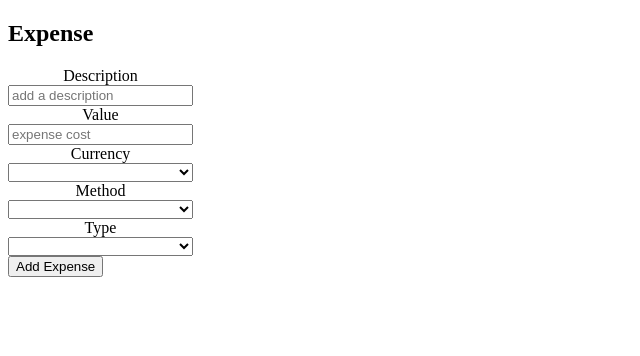
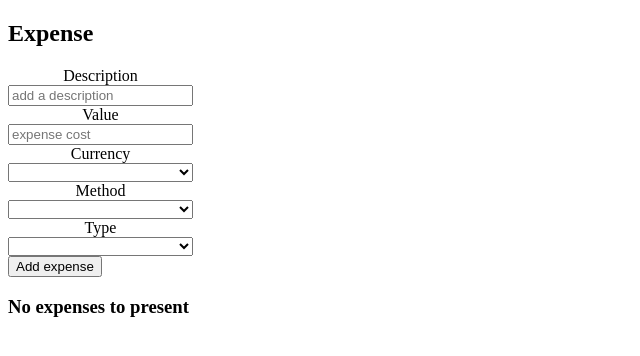
Before and after one commit to leandrojpcarvalho/Project-wallet-in-vue, a Vue app: page / in a window 1280 px wide. Shown: the top 356 px of the page, without its empty margins (0-640 px from the left). Built offline with nearby package versions, Linux system fonts and the light colour scheme.

Commit message:
new component ExpensesList

```diff
--- a/src/App.vue
+++ b/src/App.vue
@@ -1,5 +1,4 @@
 <template>
-  <header>{{ console.log(this) }}</header>
   <main>
     <section>
       <div>
@@ -7,12 +6,19 @@
         <AddExpense
           :addNewExpense="addNewExpense"
           :arrayCurrencies="arrayCurrencies(currencies)"
+          :deleteExpense="deleteExpense"
+          :editExpense="dataToEdit"
           :methodsPayment="methodsPayment"
           :typeOfExpense="typeOfExpense"
+          :cleanEdit="cleanEdit"
         />
       </div>
       <section>
-        <ExpensesList :expenses="expenses" :editExpense="editExpense" />
+        <ExpensesList
+          :expenses="expenses"
+          :editExpense="editExpense"
+          :deleteExpense="deleteExpense"
+        />
       </section>
     </section>
   </main>
@@ -51,7 +57,8 @@ export default defineComponent({
     const methodsPayment = ref<string[]>(["credit card", "debit card", "cash"]);
     const typeOfExpense = ref<string[]>(["health", "food", "leisure"]);
     const expenses = ref<Wallet[]>([]);
-    return { currencies, methodsPayment, typeOfExpense, expenses };
+    const dataToEdit = ref<Wallet>();
+    return { currencies, methodsPayment, typeOfExpense, expenses, dataToEdit };
   },
   methods: {
     arrayCurrencies(data: Currencies): string[] {
@@ -61,13 +68,27 @@ export default defineComponent({
       return this.expenses.length.toString();
     },
     addNewExpense(expense: Wallet) {
-      this.expenses = [
-        ...this.expenses,
-        { ...expense, id: this.idGenerator() },
-      ];
+      if (expense.id === "") {
+        this.expenses = [
+          ...this.expenses,
+          { ...expense, id: this.idGenerator() },
+        ];
+      } else {
+        this.expenses = [
+          ...this.expenses.filter(({ id }) => id !== expense.id),
+          expense,
+        ];
+      }
     },
     editExpense(expenseId: string) {
-      return this.expenses.find(({ id }) => id === expenseId);
+      const data = this.expenses.find(({ id }) => id === expenseId);
+      if (data) this.dataToEdit = data;
+    },
+    deleteExpense(expenseId: string) {
+      this.expenses = this.expenses.filter(({ id }) => id !== expenseId);
+    },
+    cleanEdit(resetState: Wallet) {
+      this.dataToEdit = resetState;
     },
   },
 });
--- a/src/components/AddExpense.vue
+++ b/src/components/AddExpense.vue
@@ -47,14 +47,17 @@
           </option>
         </select>
       </div>
-      <button @click="sendForm()">Add Expense</button>
+      <button v-if="isEdit" @click.prevent="editFom(expense)">
+        Edit Expense
+      </button>
+      <button v-else @click.prevent="sendForm()">Add expense</button>
     </form>
   </div>
 </template>
 
 <script lang="ts">
 import { Wallet } from "@/types/Wallet";
-import { defineComponent, ref, PropType } from "vue";
+import { defineComponent, ref, PropType, computed } from "vue";
 
 const INITIAL_STATE = {
   description: "",
@@ -83,15 +86,40 @@ export default defineComponent({
       require: true,
       type: Function,
     },
+    editExpense: {
+      require: false,
+      type: Object as PropType<Wallet>,
+    },
+    deleteExpense: {
+      require: true,
+      type: Function,
+    },
+    cleanEdit: {
+      require: true,
+      type: Function,
+    },
   },
-  setup() {
-    const expense = ref<Wallet>(INITIAL_STATE);
-    return { expense };
+  setup(props) {
+    let expense = ref<Wallet>(INITIAL_STATE);
+    let isEdit = ref<boolean>(false);
+    isEdit = computed(() => {
+      if (props.editExpense && props.editExpense !== INITIAL_STATE) {
+        return true;
+      }
+      return false;
+    });
+    expense = computed(() => {
+      if (props.editExpense) {
+        return { ...props.editExpense };
+      }
+      return INITIAL_STATE;
+    });
+    return { expense, isEdit };
   },
   methods: {
     sendForm() {
       if (this.addNewExpense) {
-        this.addNewExpense(this.expense);
+        this.addNewExpense({ ...this.expense });
         Object.keys(this.expense).forEach((key) => {
           const field = key as keyof Wallet;
           if (field === "value") {
@@ -104,6 +132,12 @@ export default defineComponent({
         throw new Error("AddExpense isn't defined");
       }
     },
+    editFom(expense: Wallet) {
+      if (this.addNewExpense && this.cleanEdit) {
+        this.addNewExpense(expense);
+        this.cleanEdit();
+      }
+    },
   },
 });
 </script>
--- a/src/components/ExpensesList.vue
+++ b/src/components/ExpensesList.vue
@@ -4,36 +4,49 @@
       <table v-if="expenses && expenses.length > 0">
         <thead>
           <tr>
+            <th colspan="8">Expenses</th>
+          </tr>
+          <tr>
+            <th colspan="2">Actions</th>
             <th>Description</th>
-            <th>Value</th>
             <th>Payment Method</th>
             <th>Type of expense</th>
             <th>Currency</th>
+            <th>Value</th>
           </tr>
         </thead>
         <tbody>
           <tr v-for="expense in expenses" :key="expense.id">
+            <td v-if="editExpense">
+              <button @click.prevent="editExpense(expense.id)">Edit</button>
+            </td>
+            <td v-if="deleteExpense">
+              <button @click.prevent="deleteExpense(expense.id)">Delete</button>
+            </td>
             <td>{{ expense.description }}</td>
-            <td>{{ expense.value }}</td>
             <td>{{ expense.method }}</td>
             <td>{{ expense.type }}</td>
             <td>{{ expense.currency }}</td>
+            <td>{{ expense.value?.toFixed(2) }}</td>
           </tr>
         </tbody>
         <tfoot>
           <tr>
-            <th>Total</th>
+            <th colspan="6">Total</th>
             <th>
               {{
-                expenses.reduce(
-                  (total, currExpense) => (total += currExpense.value || 0),
-                  0
-                )
+                expenses
+                  .reduce(
+                    (total, currExpense) => (total += currExpense.value || 0),
+                    0
+                  )
+                  .toFixed(2)
               }}
             </th>
           </tr>
         </tfoot>
       </table>
+      <h3 v-else>No expenses to present</h3>
     </section>
   </div>
 </template>
```
